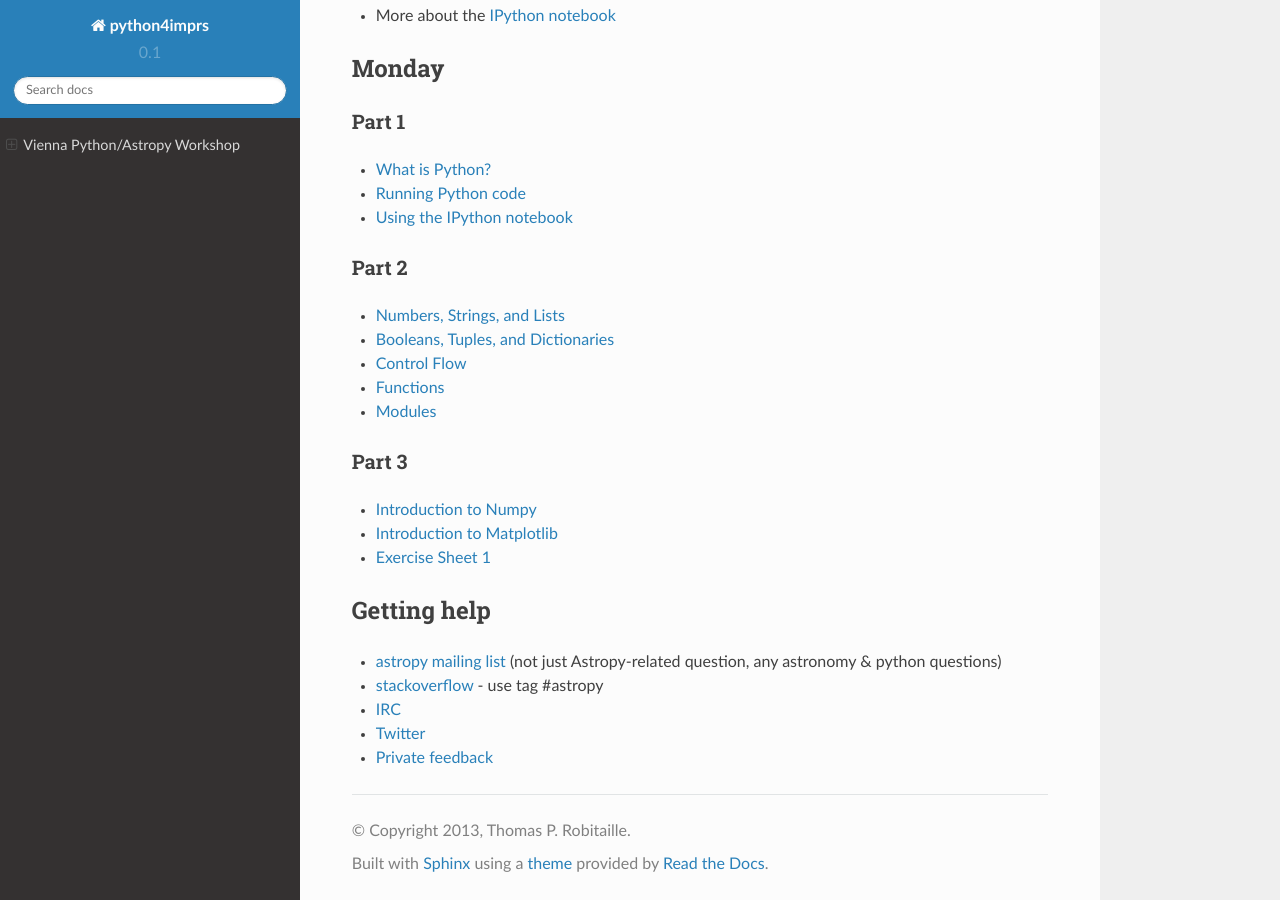
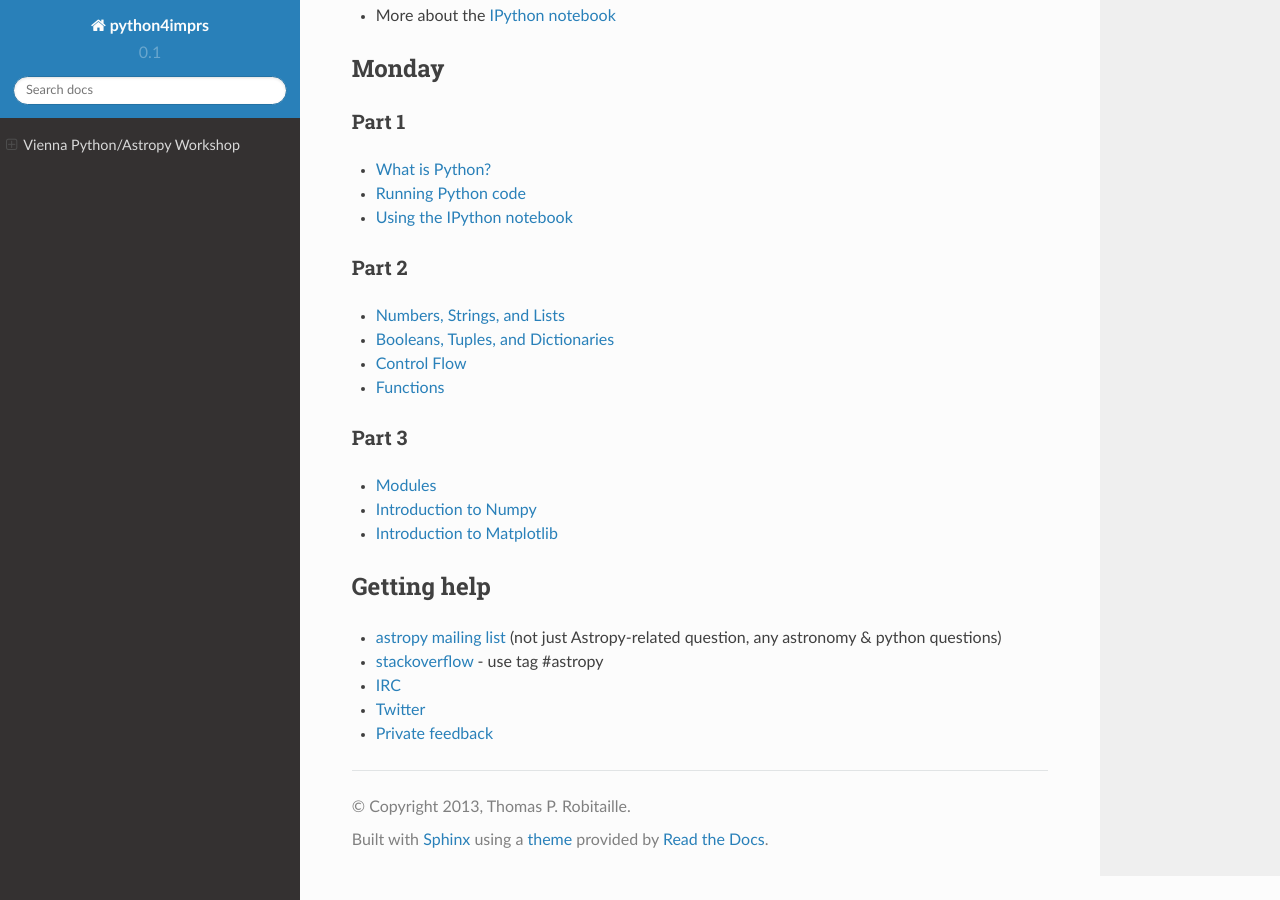
Before and after one commit to astrofrog/python4vienna, a Sphinx documentation site: the page built from docs/index.rst, in a window 1280 px wide and 900 px high, scrolled down 705 px. Built offline with Sphinx 7.4.7 and the Read the Docs theme 2.0.0, drawn with Linux system fonts in a browser that asks for light colours.

Commit message:
Minor fixes

```diff
--- a/docs/index.rst
+++ b/docs/index.rst
@@ -45,14 +45,13 @@ Part 2
 * `Booleans, Tuples, and Dictionaries <_static/01.%20Booleans,%20Tuples,%20and%20Dictionaries.html>`_
 * `Control Flow <_static/02.%20Control%20Flow.html>`_
 * `Functions <_static/03.%20Functions.html>`_
-* `Modules <_static/03.%20Modules.html>`_
 
 Part 3
 ^^^^^^
 
+* `Modules <_static/03.%20Modules.html>`_
 * `Introduction to Numpy <_static/04.%20Introduction%20to%20Numpy.html>`_
 * `Introduction to Matplotlib <_static/05.%20Introduction%20to%20Matplotlib.html>`_
-* `Exercise Sheet 1 <_static/Exercise%20Sheet%201.html>`_
 
 .. * `Handling FITS files <_static/Handling%20FITS%20files.html>`_ [`Problem solutions <_static/Handling%20FITS%20files%20-%20Solutions.html>`_]
 .. * `Units and Quantities <_static/Unit%20Conversion.html>`_ [`Problem solutions <_static/Unit%20Conversion%20-%20Solutions.html>`_]
```
Also changed, not shown: 3 other files.
